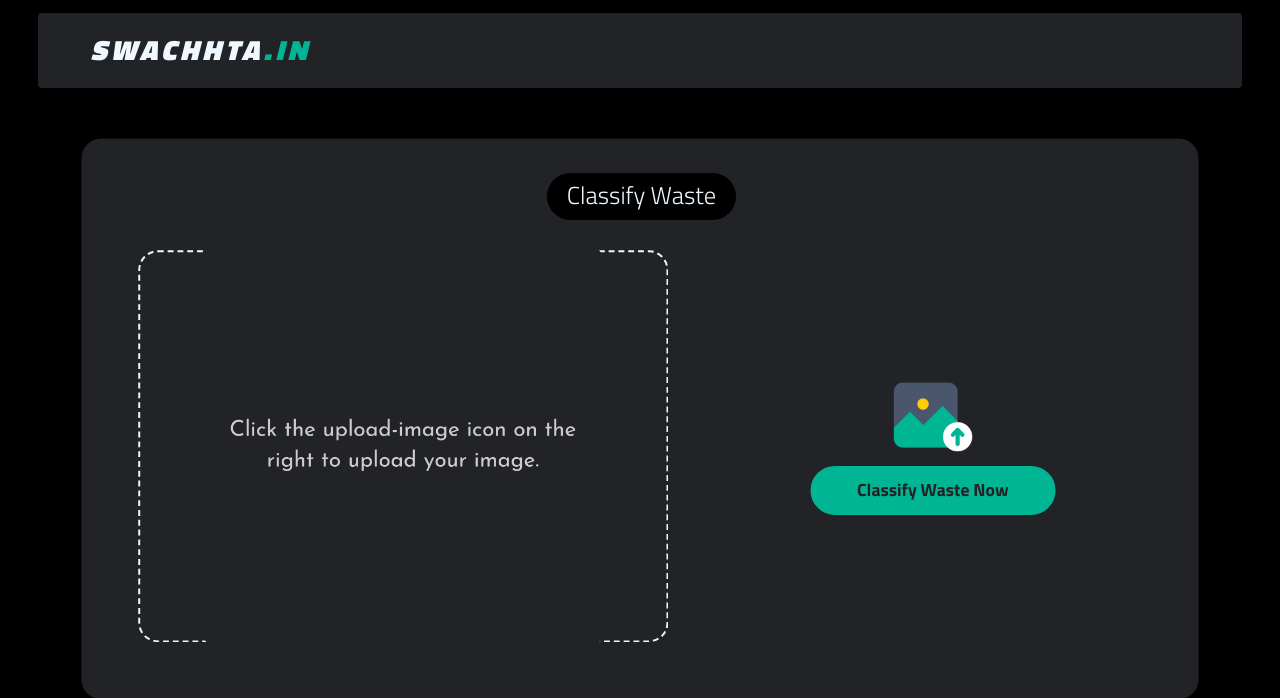
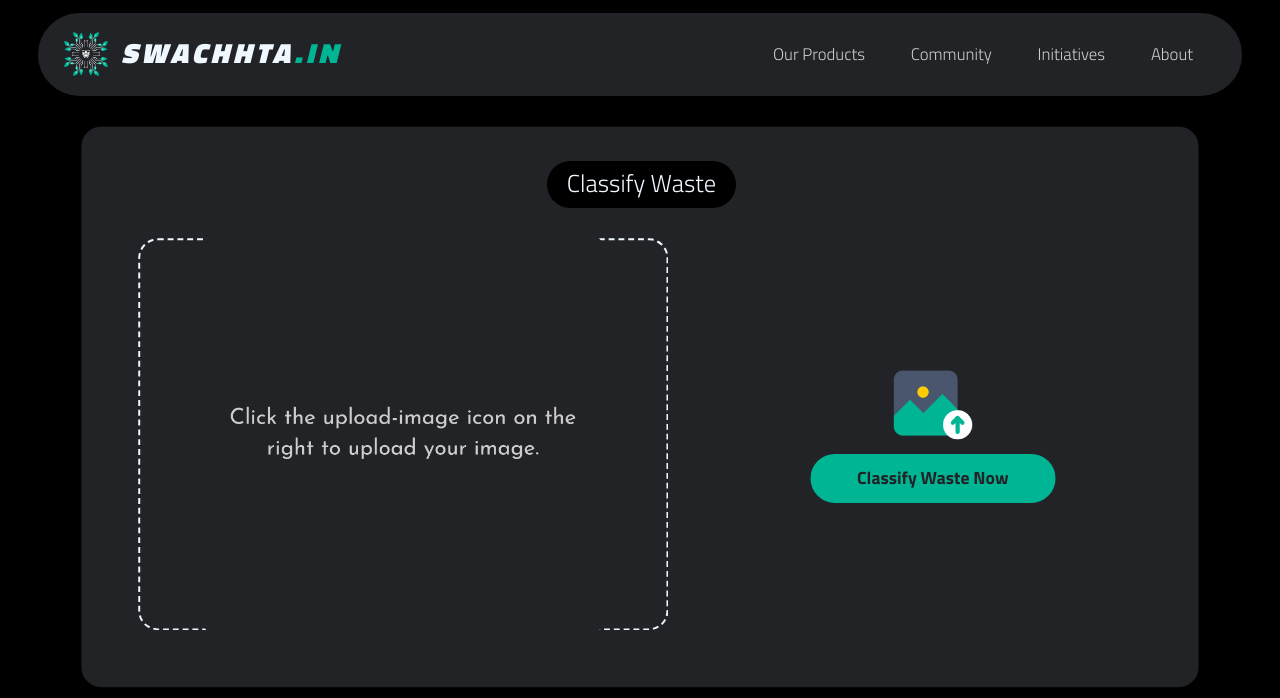
Before and after one commit to srockstech/recyclable-waste-classifier, a Flask app: template templates/home.html in a window 1280 px wide. Shown: the top 698 px of the page. Run offline with Flask 3, Linux system fonts and the light colour scheme; the template is opened without the code that fills it, so the values that code supplies are empty; some libraries are stand-ins or nearby versions.

Commit message:
Added logo and navbar to the header

```diff
--- a/templates/base.html
+++ b/templates/base.html
@@ -2,10 +2,11 @@
 <html lang="en">
 
 <head>
-  <title>Awareness of Waste Recycling</title>
+  <title>Swachhta</title>
   <meta charset="utf-8">
   <meta name="viewport" content="width=device-width, initial-scale=1">
   <!-- Bootstrap CSS -->
+  <link rel="icon" href="/static/images/favicon.png" type="image/x-icon">
   <link rel="stylesheet" href="https://maxcdn.bootstrapcdn.com/bootstrap/3.4.1/css/bootstrap.min.css">
   <script src="https://ajax.googleapis.com/ajax/libs/jquery/3.5.1/jquery.min.js"></script>
   <script src="https://maxcdn.bootstrapcdn.com/bootstrap/3.4.1/js/bootstrap.min.js"></script>
@@ -80,21 +81,62 @@
 
     header {
       background-color: #222327;
-      padding: 0% 4% 0% 4%;
+      padding: 0.5% 2% 0.5% 1%;
       border-radius: 50px;
       margin: 1% 3% 0% 3%;
+      display: flex;
+      align-items: center;
+      justify-content: space-between;
+    }
+
+    #brand-id {
+      display: flex;
+      align-items: center;
     }
 
     .app-name {
       font-style: italic;
       font-family: "Titillium Web", sans-serif;
+      display: inline-block;
       color: #f0f8ff;
       /* color: #00B594; */
       font-weight: 900;
       letter-spacing: 4px;
       font-size: 200%;
-      padding-bottom: 1.5%;
-      padding-top: 1.5%;
+      padding-bottom: 1%;
+      /* padding-top: 1.5%; */
+    }
+
+    #navbar {
+      width: 40%;
+      display: flex;
+      align-items: center;
+      justify-content: space-around;
+    }
+
+    #navbar-item {
+      font-family: "Titillium Web", sans-serif;
+      transition: color 0.3s;
+      font-size: 120%;
+      font-weight: 100;
+      text-decoration: none;
+      color: #CDCDCD;
+      cursor: pointer;
+    }
+
+    #navbar-item:hover {
+      color: #00B594;
+      animation: colorChange 0.5s ease-in-out 0.2s forwards;
+    }
+
+    @keyframes colorChange {
+      0% {
+        color: initial;
+      }
+
+      100% {
+        color: #00B594;
+      }
     }
 
     h4 {
@@ -187,8 +229,7 @@
       }
 
       #logo-img {
-        height: 140px;
-        width: 580px;
+        width: 70px;
       }
 
     }
@@ -235,8 +276,7 @@
       }
 
       #logo-img {
-        height: 120px;
-        width: 360px;
+        width: 5%;
       }
 
     }
@@ -285,17 +325,25 @@
     }
   </style>
 
-  <link rel="shortcut icon" href="{{ url_for('static', filename='images/favicon.ico') }}" type="image/x-icon">
+
   {{ JSGlue.include() }} <!-- this is use for use url_for() from javascript -->
 </head>
 
 <body>
 
-  <header class="navbar">
-    <div class="app-name">
-      SWACHHTA<span style="color: #00B594;">.IN</span>
-      <!-- <a href="/"><img id="logo-img" src="{{ url_for('static', filename = 'images/awareness_of_waste_recycling.png') }}"  alt="awareness of waste recycling" title = "awareness of waste recycling"></center></a> -->
-    </div>
+  <header>
+    <span id="brand-id">
+      <a href=""><img id="logo-img" src="{{ url_for('static', filename = 'images/swachhta_logo.png') }}"></img></a>
+      <span class="app-name">
+        SWACHHTA<span style="color: #00B594;">.IN</span>
+      </span>
+    </span>
+    <span id="navbar">
+      <a id="navbar-item">Our Products</a>
+      <a id="navbar-item">Community</a>
+      <a id="navbar-item">Initiatives</a>
+      <a id="navbar-item" href="#about">About</a>
+    </span>
   </header>
 
   <!-- Modal -->
@@ -305,13 +353,16 @@
       <div class="modal-content classy_frame" style="background-color: #00B594;">
         <div class="modal-header">
           <button type="button" class="close" data-dismiss="modal" aria-label="Close"
-          style="color:black;font-size: large;">
-          <span aria-hidden="true">&times;</span>
-        </button>
-          <p class="modal-title" id="errorTitle" style="color:#222327; background-color: #00B594; font-size: large; text-align: center;">Modal title</p>
+            style="color:black;font-size: large;">
+            <span aria-hidden="true">&times;</span>
+          </button>
+          <p class="modal-title" id="errorTitle"
+            style="color:#222327; background-color: #00B594; font-size: large; text-align: center;">Modal title</p>
         </div>
         <div class="modal-body">
-          <p id="errorMessage" style="color:#222327; background-color: #00B594; text-align: center; padding: 5%; line-height: 0%; margin: 0%;"></p>
+          <p id="errorMessage"
+            style="color:#222327; background-color: #00B594; text-align: center; padding: 5%; line-height: 0%; margin: 0%;">
+          </p>
         </div>
         <div class="modal-footer" style="text-align: center;">
           <button type="button" class="btn btn-secondary" data-dismiss="modal"
```
Also changed, not shown: static/images/favicon.ico (deleted), static/images/favicon.png (added).
